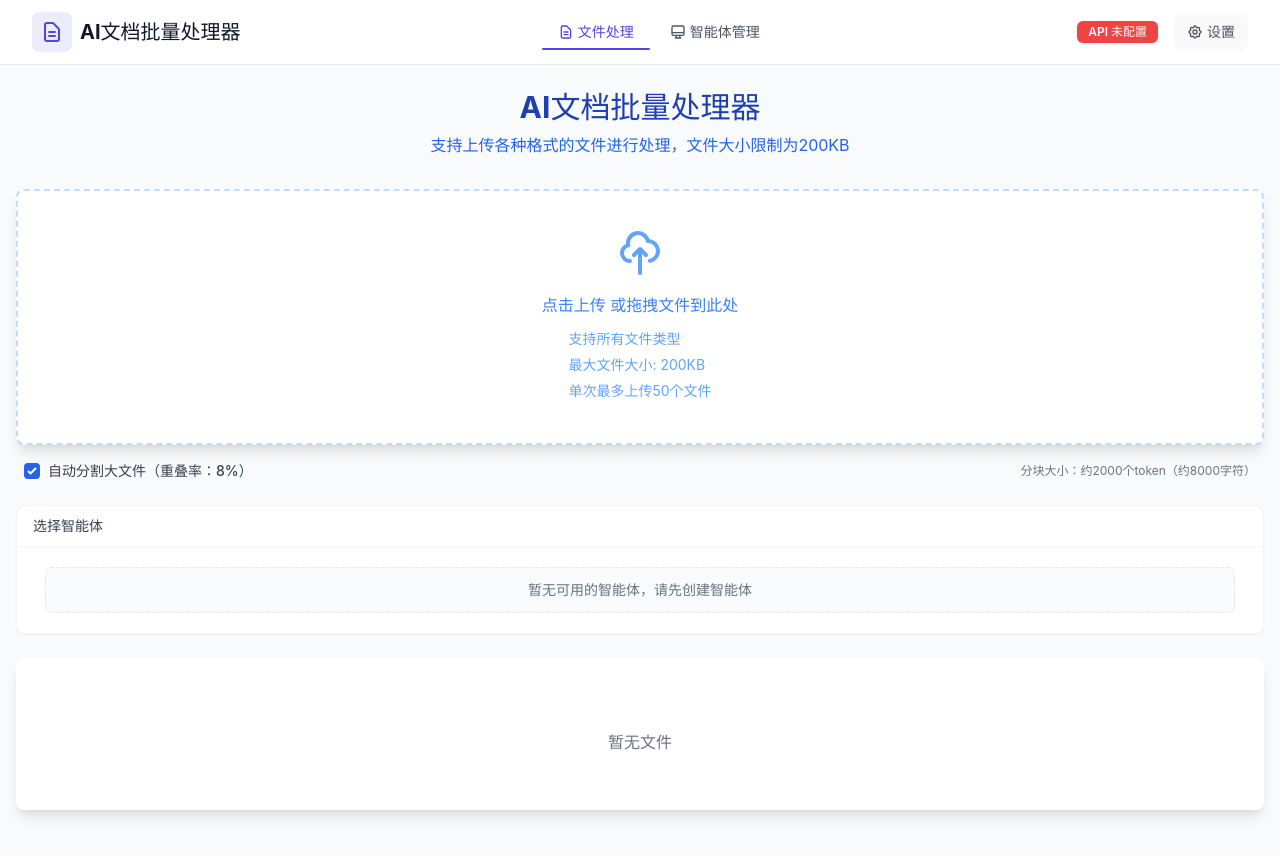
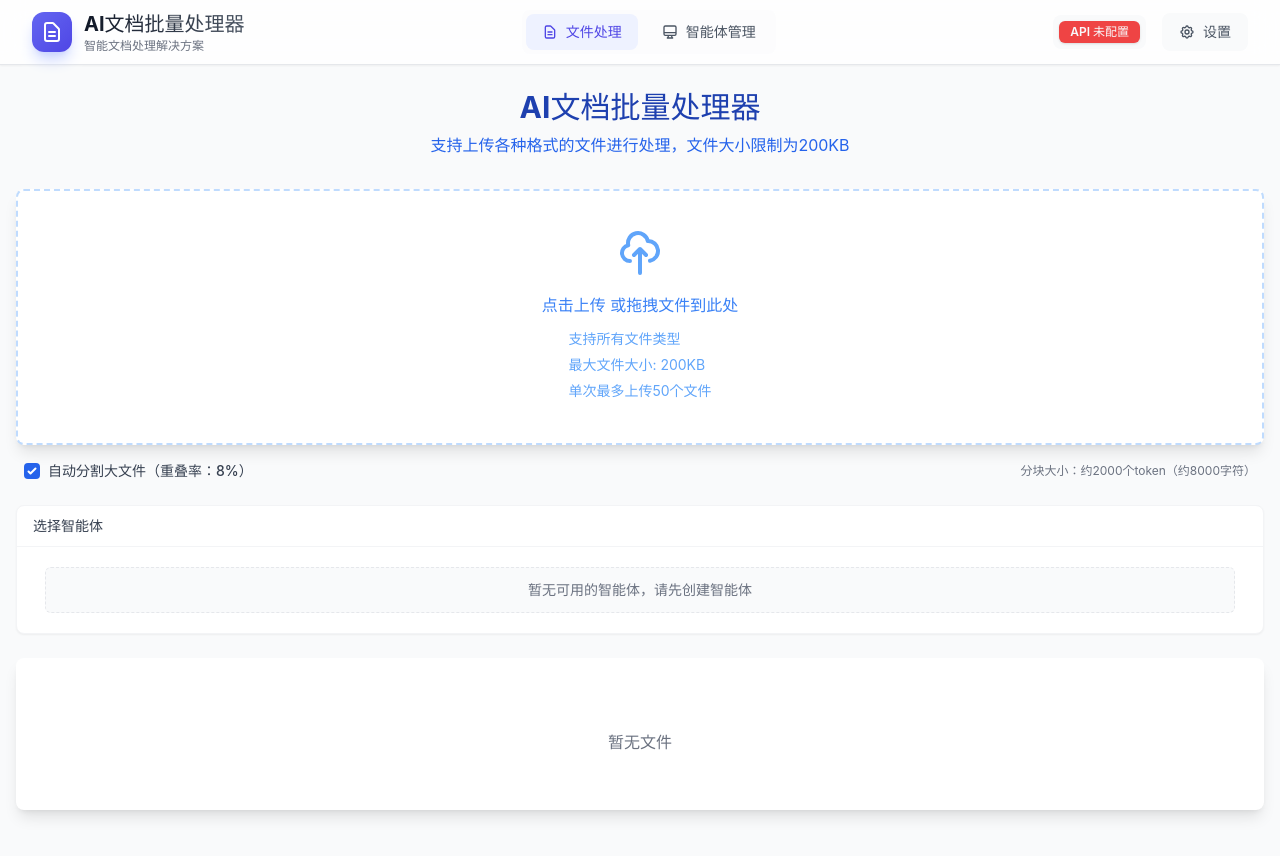
Before and after one commit to zibo2019/rag-doc-processor, a React (Vite) app: page / in a window 1280 px wide. Shown: the top 856 px of the page. Built offline with nearby package versions, Linux system fonts and the light colour scheme.

Commit message:
优化Header组件样式，调整导航链接和Logo区域的布局，增强用户交互体验。更新背景和阴影效果，提升视觉效果，同时增加智能文档处理解决方案的描述文本。

```diff
--- a/src/components/common/Header.tsx
+++ b/src/components/common/Header.tsx
@@ -12,29 +12,29 @@ export const Header: React.FC = () => {
   };
 
   const linkClass = (path: string) => `
-    relative px-4 py-2 text-sm font-medium transition-all duration-200
+    relative px-4 py-2 text-sm font-medium transition-all duration-300 ease-in-out
+    group flex items-center space-x-2 rounded-lg
     ${isActive(path)
-      ? 'text-indigo-600'
-      : 'text-gray-600 hover:text-indigo-600'
+      ? 'text-indigo-600 bg-indigo-50'
+      : 'text-gray-600 hover:text-indigo-600 hover:bg-indigo-50/50'
     }
-    ${isActive(path) && 'after:absolute after:bottom-0 after:left-0 after:w-full after:h-0.5 after:bg-indigo-600 after:rounded-full'}
   `;
 
   return (
     <>
-      <header className="sticky top-0 z-50 bg-white border-b border-gray-200">
+      <header className="sticky top-0 z-50 bg-white/80 backdrop-blur-md border-b border-gray-200 shadow-sm">
         <div className="mx-auto max-w-7xl px-4 sm:px-6 lg:px-8">
           <div className="flex h-16 items-center justify-between">
             {/* Logo 区域 */}
             <div className="flex-shrink-0">
               <Link
                 to="/"
-                className="group flex items-center space-x-2"
+                className="group flex items-center space-x-3 hover:opacity-80 transition-opacity duration-200"
               >
                 {/* Logo 图标 */}
-                <div className="flex h-10 w-10 items-center justify-center rounded-lg bg-indigo-600 bg-opacity-10 group-hover:bg-opacity-20 transition-all duration-200">
+                <div className="flex h-10 w-10 items-center justify-center rounded-xl bg-gradient-to-br from-indigo-500 to-indigo-600 shadow-lg shadow-indigo-200 group-hover:shadow-indigo-300 transition-all duration-300">
                   <svg
-                    className="h-6 w-6 text-indigo-600"
+                    className="h-6 w-6 text-white"
                     fill="none"
                     viewBox="0 0 24 24"
                     stroke="currentColor"
@@ -49,20 +49,21 @@ export const Header: React.FC = () => {
                 </div>
                 {/* Logo 文字 */}
                 <div className="flex flex-col">
-                  <span className="text-xl font-bold text-gray-900">AI文档批量处理器</span>
+                  <span className="text-xl font-bold bg-gradient-to-r from-gray-900 to-gray-600 bg-clip-text text-transparent">AI文档批量处理器</span>
+                  <span className="text-xs text-gray-500">智能文档处理解决方案</span>
                 </div>
               </Link>
             </div>
 
             {/* 导航菜单 */}
-            <nav className="flex items-center space-x-1">
+            <nav className="flex items-center space-x-2 bg-gray-50/50 rounded-lg p-1">
               <Link
                 to="/"
                 className={linkClass('/')}
               >
-                <div className="flex items-center space-x-1">
+                <div className="flex items-center space-x-2">
                   <svg
-                    className="h-4 w-4"
+                    className="h-4 w-4 transition-transform group-hover:scale-110 duration-200"
                     fill="none"
                     viewBox="0 0 24 24"
                     stroke="currentColor"
@@ -81,9 +82,9 @@ export const Header: React.FC = () => {
                 to="/agents"
                 className={linkClass('/agents')}
               >
-                <div className="flex items-center space-x-1">
+                <div className="flex items-center space-x-2">
                   <svg
-                    className="h-4 w-4"
+                    className="h-4 w-4 transition-transform group-hover:scale-110 duration-200"
                     fill="none"
                     viewBox="0 0 24 24"
                     stroke="currentColor"
@@ -103,14 +104,16 @@ export const Header: React.FC = () => {
             {/* 用户区域 */}
             <div className="flex items-center space-x-4">
               {/* API状态 */}
-              <ApiStatus />
+              <div className="p-1.5 bg-gray-50 rounded-lg">
+                <ApiStatus />
+              </div>
 
               <button
-                className="flex items-center space-x-1 px-3 py-2 text-sm font-medium text-gray-600 hover:text-indigo-600 transition-colors duration-200"
+                className="flex items-center space-x-2 px-4 py-2 text-sm font-medium text-gray-600 hover:text-indigo-600 bg-gray-50 hover:bg-indigo-50 rounded-lg transition-all duration-200"
                 onClick={() => setIsSettingsOpen(true)}
               >
                 <svg
-                  className="h-4 w-4"
+                  className="h-4 w-4 transition-transform hover:rotate-45 duration-300"
                   fill="none"
                   viewBox="0 0 24 24"
                   stroke="currentColor"
```
